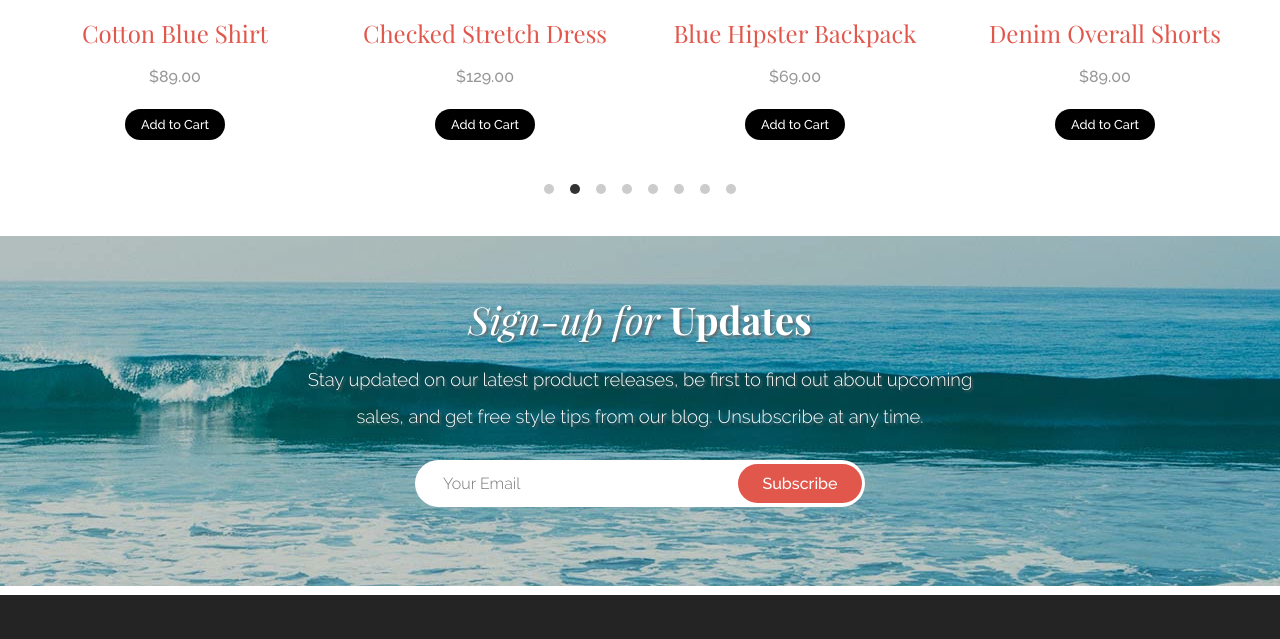
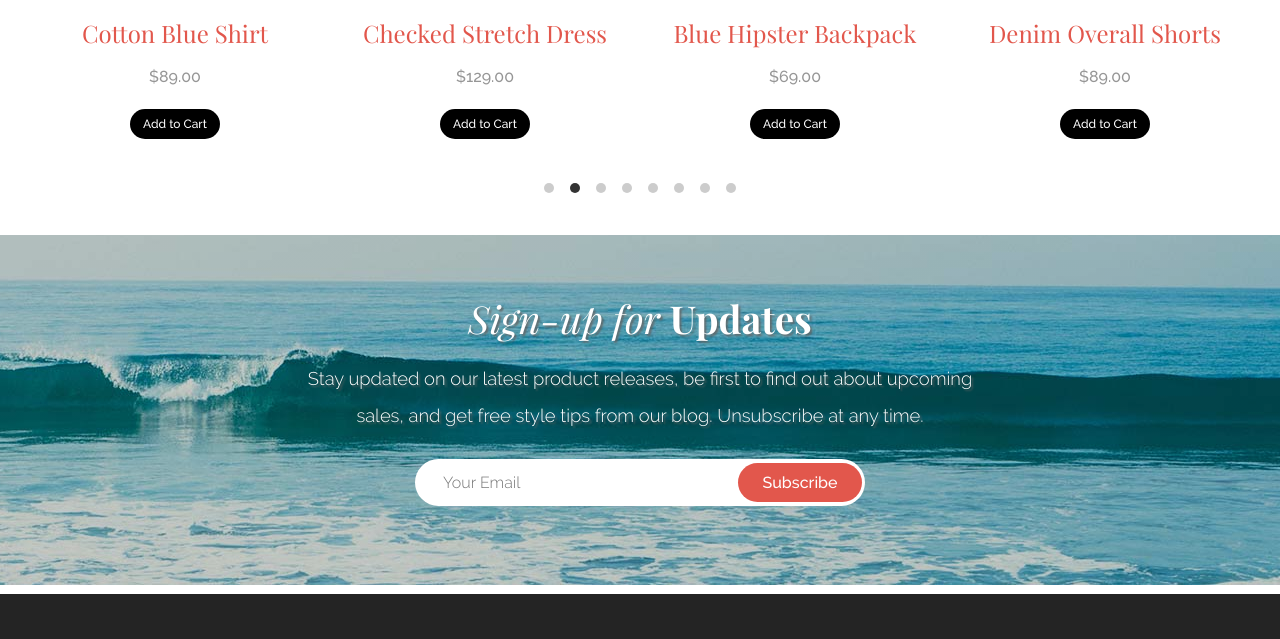
Before and after one commit to jenbyte/Aloha-Apparel-Homepage, a plain HTML site: page index.html in a window 1280 px wide. Shown: the part 1955-2594 px from the top of the page. Drawn offline with nearby package versions, Linux system fonts and the light colour scheme.

Commit message:
css update

```diff
--- a/styles.css
+++ b/styles.css
@@ -261,8 +261,8 @@ h2 {
   color: white;
   background-color: #000000;
   border-radius: 25px;
-  padding: 0.5rem 1rem;
-  font-size: 0.8em;
+  padding: 0.5rem 0.8rem;
+  font-size: 0.75rem;
   font-family: "Raleway-med", sans-serif;
   border: 0;
 }
```
Also changed, not shown: 1 other file.
